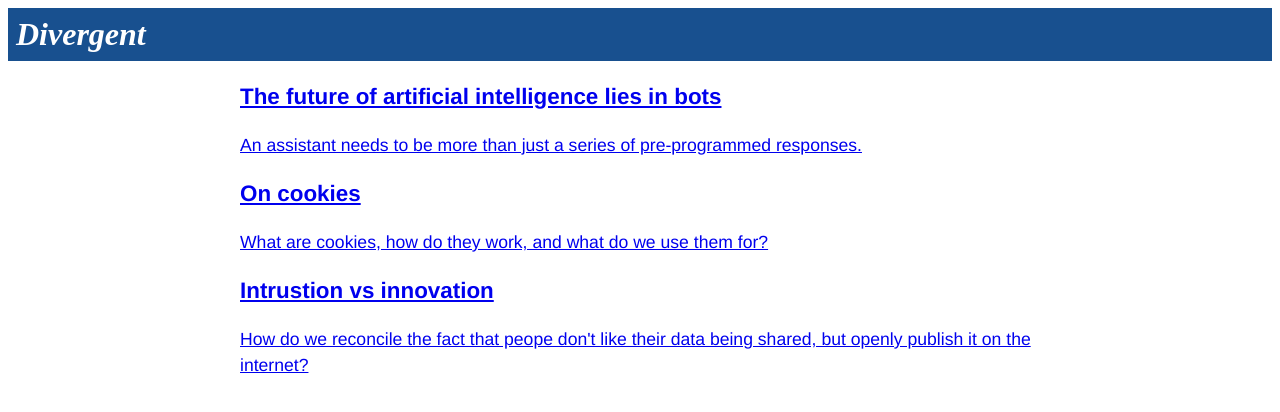
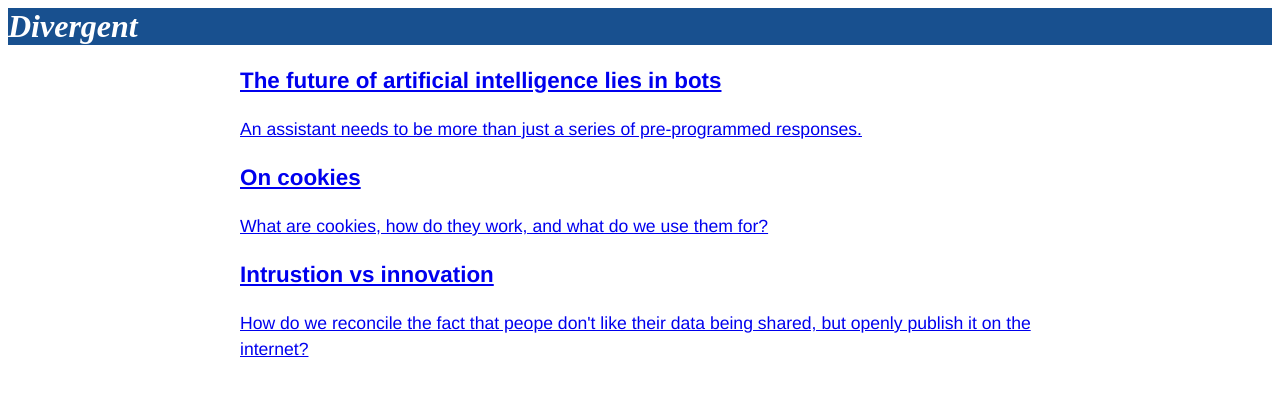
Before and after one commit to alistairdent/alistairdent.github.io, a Jekyll site: the page built from index.html, in a window 1280 px wide. Shown: the top 412 px of the page. Built offline with Jekyll 4.4.1, drawn with Linux system fonts in a browser that asks for light colours.

Commit message:
Update default.html

```diff
--- a/_layouts/default.html
+++ b/_layouts/default.html
@@ -55,7 +55,6 @@
 					background-color: #18508F;
 					text-align: right;
 					display: flex;
-					padding: 0.5rem;
 					text-decoration: none;
 					font-style: italic;
 					font-size: 2em;
```
